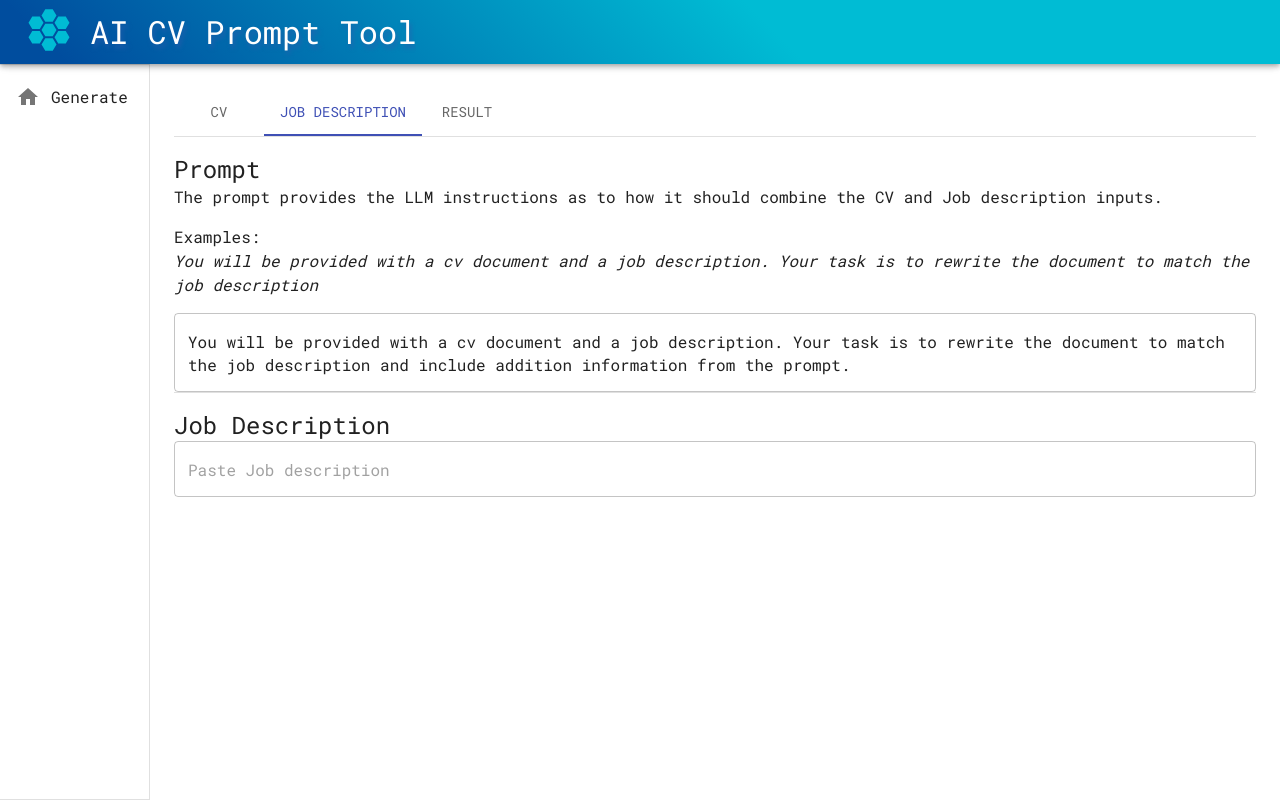
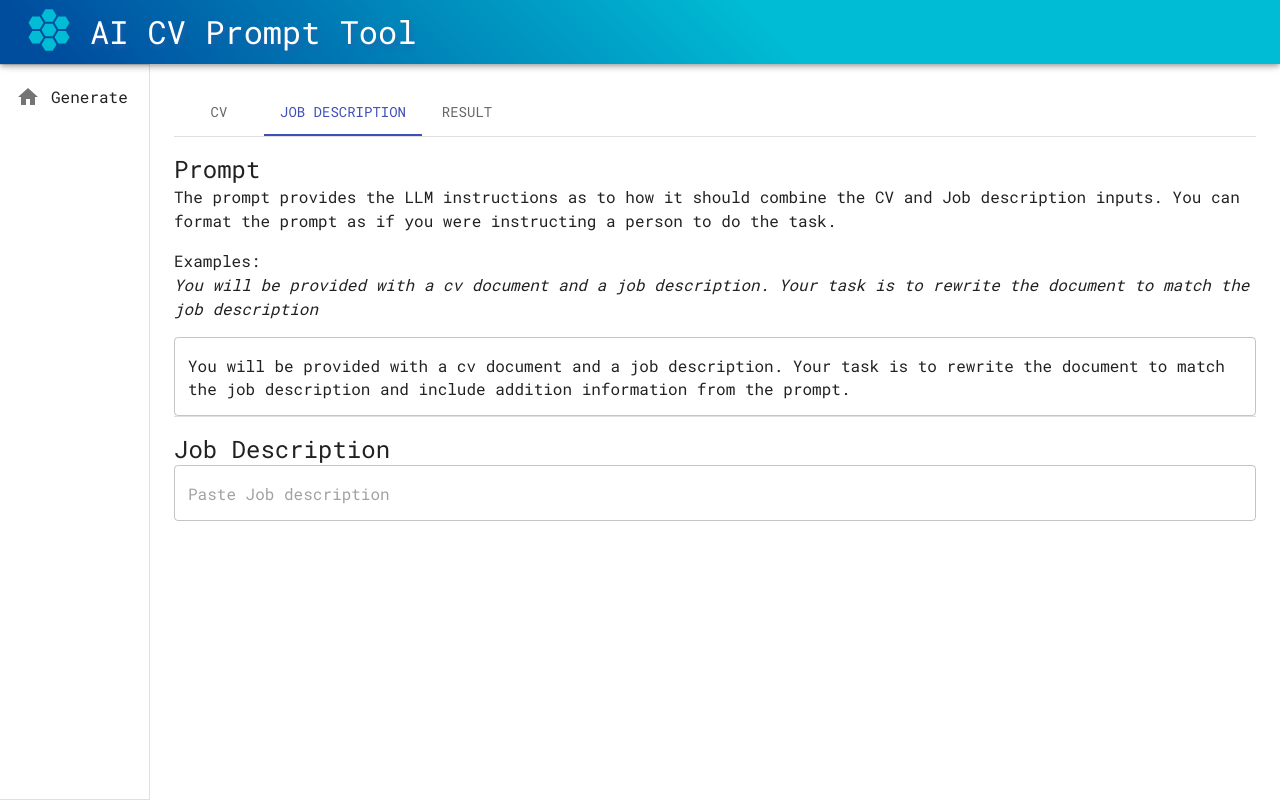
Before and after one commit to tobycatlin/aiprompt, a Next.js app: page /doc in a window 1280 px wide. Both pictures are taken after a click on the tab "JOB DESCRIPTION". Built offline with nearby package versions, Linux system fonts and the light colour scheme.

Commit message:
improved error messages

```diff
--- a/app/doc/page.js
+++ b/app/doc/page.js
@@ -46,6 +46,7 @@ export default function Home() {
   // Handle posting text to api
   const postPrompt = async () => {
     setLoading(true);
+    setError(false);
     // console.log(JSON.stringify({ prompt, context, baseCV }));
     const response = await fetch("/api/ai", {
       method: "POST",
@@ -125,7 +126,8 @@ export default function Home() {
           </Typography>
           <Typography variant="body">
             The prompt provides the LLM instructions as to how it should combine
-            the CV and Job description inputs.
+            the CV and Job description inputs. You can format the prompt as if
+            you were instructing a person to do the task.
             <p>
               Examples: <br />
               <i>
@@ -180,7 +182,7 @@ export default function Home() {
               </Button>
             )}
           </Box>
-          {error ? (
+          {!loading && error ? (
             <Typography>Error: {error}</Typography>
           ) : (
             <ReactMarkdown>{message}</ReactMarkdown>
```
Also changed, not shown: app/api/ai/route.js (+5 -5 lines).
